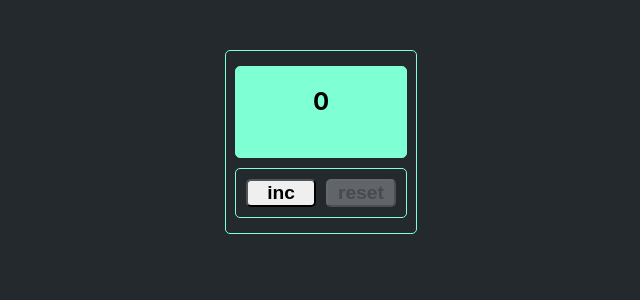
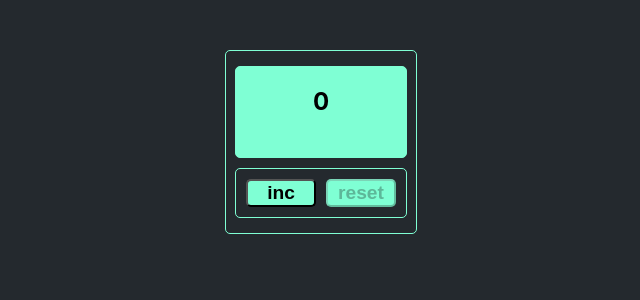
Before and after one commit to marygrishchuk/counter-with-redux, a React (Create React App) app: page / in a window 1280 px wide. Shown: the top 300 px of the page, without its empty margins (319-959 px from the left). Built offline with nearby package versions, Linux system fonts and the light colour scheme.

Commit message:
React Task

```diff
--- a/src/App.css
+++ b/src/App.css
@@ -50,4 +50,5 @@
     font-size: larger;
     font-weight: bold;
     border-radius: 5px;
+    background-color: aquamarine;
 }
--- a/src/Button.tsx
+++ b/src/Button.tsx
@@ -1,4 +1,5 @@
 import React from "react";
+import './App.css';
 
 type PropsType = {
     title: "inc" | "reset"
--- a/src/Counter.tsx
+++ b/src/Counter.tsx
@@ -1,4 +1,5 @@
 import React from "react";
+import './App.css';
 
 type PropsType = {
     digit: number
```
